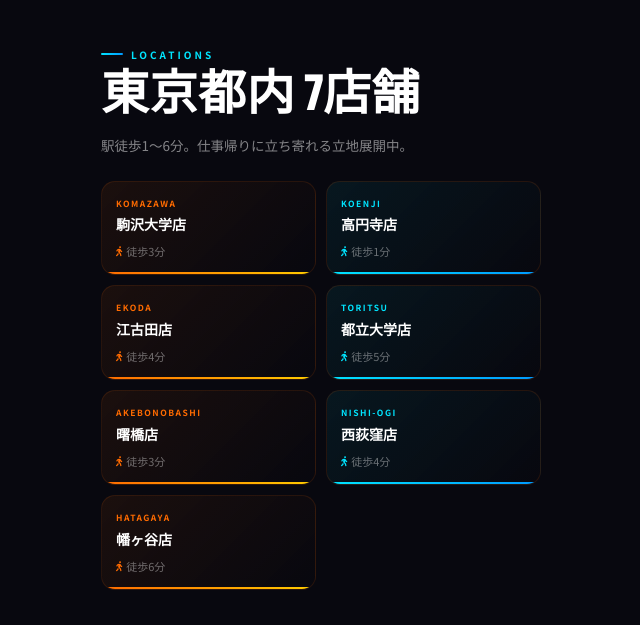
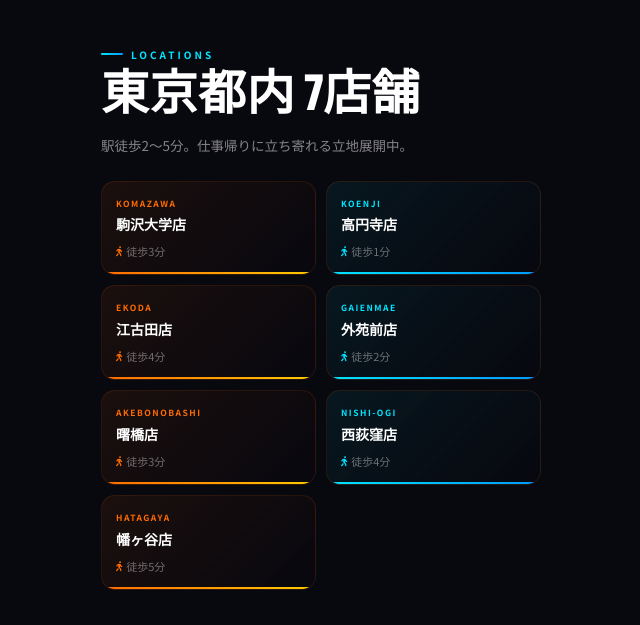
Before and after one commit to trainersgym00-creator/trainers-gym-lp-b, a website: page index.html in a window 1280 px wide. Shown: the part 6000-6625 px from the top of the page, 319-959 px from the left. Drawn offline with Linux system fonts and the light colour scheme.

Commit message:
fix: 都立大学→外苑前、徒歩2〜5分修正

```diff
--- a/index.html
+++ b/index.html
@@ -360,15 +360,15 @@ footer{background:#050508;padding:34px 20px 82px;border-top:1px solid rgba(255,1
 <section class="sec st-sec reveal" id="store">
   <div class="eyebrow ey-cyn">LOCATIONS</div>
   <h2 class="sec-h">東京都内 7店舗</h2>
-  <p class="sec-p">駅徒歩1〜6分。仕事帰りに立ち寄れる立地展開中。</p>
+  <p class="sec-p">駅徒歩2〜5分。仕事帰りに立ち寄れる立地展開中。</p>
   <div class="st-grid">
     <div class="sc"><div class="sc-en">KOMAZAWA</div><div class="sc-ja">駒沢大学店</div><div class="sc-wk"><i class="fa-solid fa-person-walking"></i>徒歩3分</div></div>
     <div class="sc"><div class="sc-en">KOENJI</div><div class="sc-ja">高円寺店</div><div class="sc-wk"><i class="fa-solid fa-person-walking"></i>徒歩1分</div></div>
     <div class="sc"><div class="sc-en">EKODA</div><div class="sc-ja">江古田店</div><div class="sc-wk"><i class="fa-solid fa-person-walking"></i>徒歩4分</div></div>
-    <div class="sc"><div class="sc-en">TORITSU</div><div class="sc-ja">都立大学店</div><div class="sc-wk"><i class="fa-solid fa-person-walking"></i>徒歩5分</div></div>
+    <div class="sc"><div class="sc-en">GAIENMAE</div><div class="sc-ja">外苑前店</div><div class="sc-wk"><i class="fa-solid fa-person-walking"></i>徒歩2分</div></div>
     <div class="sc"><div class="sc-en">AKEBONOBASHI</div><div class="sc-ja">曙橋店</div><div class="sc-wk"><i class="fa-solid fa-person-walking"></i>徒歩3分</div></div>
     <div class="sc"><div class="sc-en">NISHI-OGI</div><div class="sc-ja">西荻窪店</div><div class="sc-wk"><i class="fa-solid fa-person-walking"></i>徒歩4分</div></div>
-    <div class="sc"><div class="sc-en">HATAGAYA</div><div class="sc-ja">幡ヶ谷店</div><div class="sc-wk"><i class="fa-solid fa-person-walking"></i>徒歩6分</div></div>
+    <div class="sc"><div class="sc-en">HATAGAYA</div><div class="sc-ja">幡ヶ谷店</div><div class="sc-wk"><i class="fa-solid fa-person-walking"></i>徒歩5分</div></div>
   </div>
 </section>
 
```
